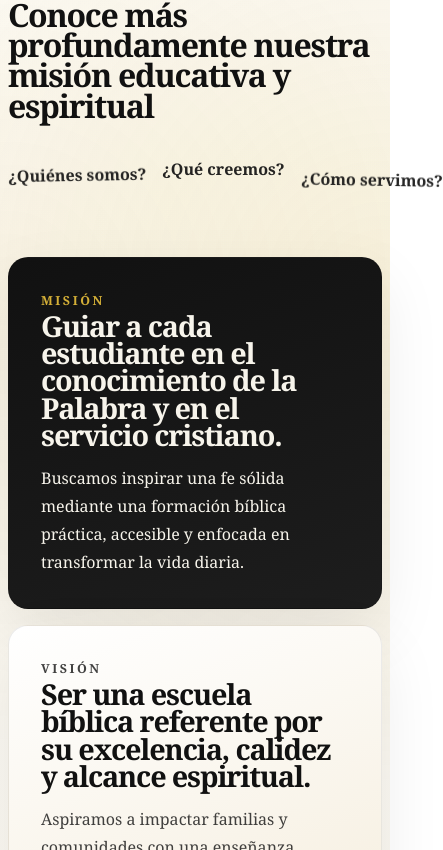
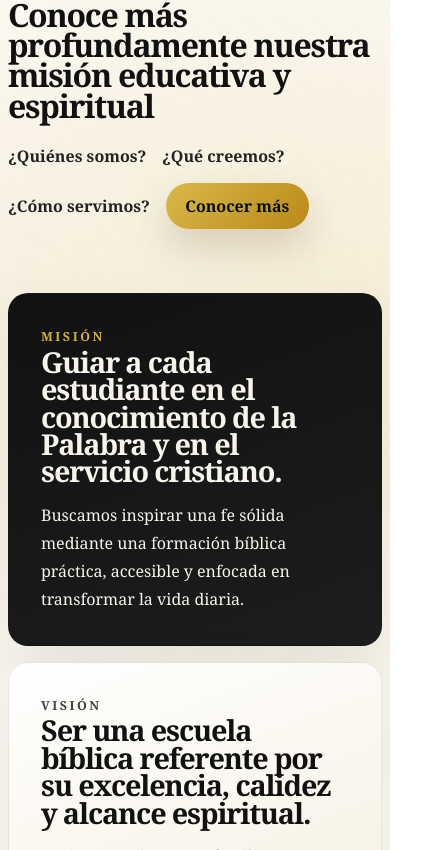
Before and after one commit to Jeison1999/EEBMS, an Angular app: page / in a window 390 px wide. Shown: the part 1554-2404 px from the top of the page, 443 px wide, since content can reach past the window. Built offline with nearby package versions, Linux system fonts and the light colour scheme.

Commit message:
Acerca de nosotros listo

```diff
--- a/angular.json
+++ b/angular.json
@@ -36,8 +36,8 @@
                 },
                 {
                   "type": "anyComponentStyle",
-                  "maximumWarning": "4kB",
-                  "maximumError": "8kB"
+                  "maximumWarning": "10kB",
+                  "maximumError": "12kB"
                 }
               ],
               "outputHashing": "all"
--- a/src/app/pages/welcome/welcome.css
+++ b/src/app/pages/welcome/welcome.css
@@ -221,9 +221,10 @@
 .about-questions {
 	position: absolute;
 	top: 50%;
-	right: 6%; /* No change here, keeping it for context */
+	right: 6%;
 	transform: translateY(-50%);
-	width: 40%;
+	width: min(42%, 36rem);
+	min-height: 9rem;
 	pointer-events: auto;
 	text-align: right;
 }
@@ -238,78 +239,90 @@
 	white-space: nowrap;
 	font-size: 1.1rem;
 	margin-bottom: 1.2rem;
-	will-change: transform, opacity;
+	text-shadow: 0 0 0 rgba(212, 175, 55, 0);
+	transition:
+		opacity 520ms ease,
+		filter 520ms ease,
+		text-shadow 520ms ease,
+		transform 720ms cubic-bezier(0.16, 1, 0.3, 1);
+	will-change: transform, opacity, filter;
 	backface-visibility: hidden;
 }
 
-.about-question:nth-child(1) { margin-right: 0; transform: rotate(-1deg); }
-.about-question:nth-child(2) { margin-right: 6rem; transform: rotate(0deg); }
-.about-question:nth-child(3) { margin-right: 2.5rem; transform: rotate(1deg); }
+.about-row {
+	display: flex;
+	gap: clamp(2rem, 5vw, 4.5rem);
+	justify-content: flex-end;
+}
 
-.about-row { display: flex; gap: 4.5rem; justify-content: flex-end; }
 .about-row .about-question { margin-right: 0; }
+.about-bottom { margin-top: 1.6rem; margin-right: clamp(2rem, 9vw, 7rem); }
 
-/* CTA button (hidden by default) */
 .about-cta {
 	position: absolute;
-	right: 50%;
+	right: 30%;
 	top: 50%;
-	transform: translate(50%, -50%) scale(0.8);
+	display: inline-flex;
+	align-items: center;
+	justify-content: center;
+	min-width: 10.25rem;
+	min-height: 3.1rem;
+	transform: translate(50%, -50%) scale(0.78);
 	transform-origin: center;
-	padding: 0.8rem 1.2rem;
-	background: #d4af37; /* dorado */
+	padding: 0.85rem 1.5rem;
+	background: linear-gradient(135deg, #d9b84a, #b98918);
 	color: #071011;
-	border: none;
+	text-decoration: none;
 	border-radius: 999px;
-	font-weight: 700;
-	box-shadow: 0 8px 20px rgba(0,0,0,0.12);
+	font-weight: 800;
+	box-shadow: 0 1.1rem 2.4rem rgba(68, 46, 0, 0.18);
 	opacity: 0;
 	pointer-events: none;
-	transition: transform 320ms cubic-bezier(.2,.9,.2,1), opacity 260ms ease;
+	transition:
+		opacity 360ms ease 160ms,
+		box-shadow 360ms ease,
+		transform 620ms cubic-bezier(0.16, 1, 0.3, 1);
+	will-change: transform, opacity;
 }
-.about-cta {
+
+.about-cta::before {
+	content: "";
 	position: absolute;
-	right: 1.6rem;
-	top: 50%;
-	transform: translateY(-50%) scale(0.86);
-	transform-origin: center;
-	padding: 0.7rem 1rem;
-	background: #d4af37; /* dorado */
-	color: #071011;
-	border: none;
-	border-radius: 999px;
-	font-weight: 700;
-	box-shadow: 0 8px 20px rgba(0,0,0,0.12);
+	inset: -0.6rem;
+	border-radius: inherit;
+	background: rgba(212, 175, 55, 0.22);
+	filter: blur(1rem);
 	opacity: 0;
-	pointer-events: none;
-	transition: transform 260ms cubic-bezier(.2,.9,.2,1), opacity 220ms ease;
-	will-change: transform, opacity;
+	transform: scale(0.72);
+	transition:
+		opacity 460ms ease,
+		transform 620ms cubic-bezier(0.16, 1, 0.3, 1);
+	z-index: -1;
 }
 
 /* Hover / focus: unir palabras y mostrar botón */
 .about-questions:hover .about-question,
 .about-questions:focus-within .about-question {
 	animation: none !important;
-	opacity: 0.18;
+	color: rgba(17,17,17,0.46);
+	filter: blur(3px);
+	opacity: 0;
+	text-shadow: 0 0 1.2rem rgba(212, 175, 55, 0.65);
 }
 
-.about-questions:hover .about-row .about-question:nth-child(1) {
-	transform: translateX(-55%) translateY(0) rotate(-1deg);
+.about-questions:hover .about-row .about-question:first-child,
+.about-questions:focus-within .about-row .about-question:first-child {
+	transform: translate(7rem, 2.7rem) scale(0.76) rotate(-4deg);
 }
-.about-questions:hover .about-row .about-question:nth-child(2) {
-	transform: translateX(-22%) translateY(0) rotate(0deg);
+
+.about-questions:hover .about-row .about-question:last-child,
+.about-questions:focus-within .about-row .about-question:last-child {
+	transform: translate(-7rem, 2.7rem) scale(0.76) rotate(4deg);
 }
-.about-questions:hover .about-bottom {
-	transform: translateX(-40%) translateY(0) rotate(1deg);
-}
-.about-questions:hover .about-row .about-question:nth-child(1) {
-	transform: translateX(-88px) translateY(0) rotate(-1deg);
-}
-.about-questions:hover .about-row .about-question:nth-child(2) {
-	transform: translateX(-40px) translateY(0) rotate(0deg);
-}
-.about-questions:hover .about-bottom {
-	transform: translateX(-64px) translateY(0) rotate(1deg);
+
+.about-questions:hover .about-bottom,
+.about-questions:focus-within .about-bottom {
+	transform: translate(-0.5rem, -2.2rem) scale(0.76);
 }
 
 .about-questions:hover .about-cta,
@@ -319,13 +332,17 @@
 	pointer-events: auto;
 }
 
-/* keyboard focus styling */
-.about-questions:focus-within {
-	outline: none;
+.about-questions:hover .about-cta::before,
+.about-questions:focus-within .about-cta::before {
+	opacity: 1;
+	transform: scale(1);
 }
-.about-bottom { margin-top: 1.6rem; }
 
-/* Floating animations */
+.about-cta:focus-visible {
+	outline: 3px solid rgba(212, 175, 55, 0.38);
+	outline-offset: 0.35rem;
+}
+
 .about-question { animation: none; }
 .about-row .about-question:nth-child(1) { animation: floatA 4.2s ease-in-out 0s infinite; }
 .about-row .about-question:nth-child(2) { animation: floatB 4.8s ease-in-out 0.2s infinite; }
@@ -351,16 +368,55 @@
 	.about-questions {
 		position: static;
 		display: flex;
-		flex-direction: row;
+		flex-wrap: wrap;
 		gap: 1rem;
 		margin-top: 0.75rem;
 		pointer-events: auto;
 		width: auto;
+		min-height: 0;
 		transform: none;
 		align-items: center;
+		text-align: left;
 	}
+
 	.about-row { gap: 1rem; }
-	.about-question { position: static; transform: none; font-size: 1rem; margin-bottom: 0; animation: none; }
+
+	.about-question {
+		position: static;
+		transform: none;
+		font-size: 1rem;
+		margin-bottom: 0;
+		animation: none !important;
+		transition: none;
+	}
+
+	.about-bottom { margin: 0; }
+
+	.about-cta {
+		position: static;
+		min-width: auto;
+		min-height: 2.75rem;
+		transform: none;
+		opacity: 1;
+		pointer-events: auto;
+		padding: 0.75rem 1.2rem;
+	}
+
+	.about-cta::before { display: none; }
+
+	.about-questions:hover .about-question,
+	.about-questions:focus-within .about-question {
+		color: rgba(17,17,17,0.92);
+		filter: none;
+		opacity: 1;
+		text-shadow: none;
+		transform: none;
+	}
+
+	.about-questions:hover .about-cta,
+	.about-questions:focus-within .about-cta {
+		transform: none;
+	}
 }
 
 .section__heading h2 {
--- a/src/app/pages/welcome/welcome.html
+++ b/src/app/pages/welcome/welcome.html
@@ -42,13 +42,13 @@
 			<h2>Conoce más profundamente nuestra misión educativa y espiritual</h2>
 		</div>
 
-		<div class="about-questions" aria-hidden="true">
+		<div class="about-questions" aria-label="Preguntas sobre nosotros">
 			<div class="about-row">
 				<div class="about-question">¿Quiénes somos?</div>
 				<div class="about-question">¿Qué creemos?</div>
 			</div>
 			<div class="about-question about-bottom">¿Cómo servimos?</div>
-			<button class="about-cta" aria-label="Conocer más">Conocer más</button>
+			<a class="about-cta" href="#mision-vision" aria-label="Conocer más sobre nuestra misión y visión">Conocer más</a>
 		</div>
 	</section>
 
```
